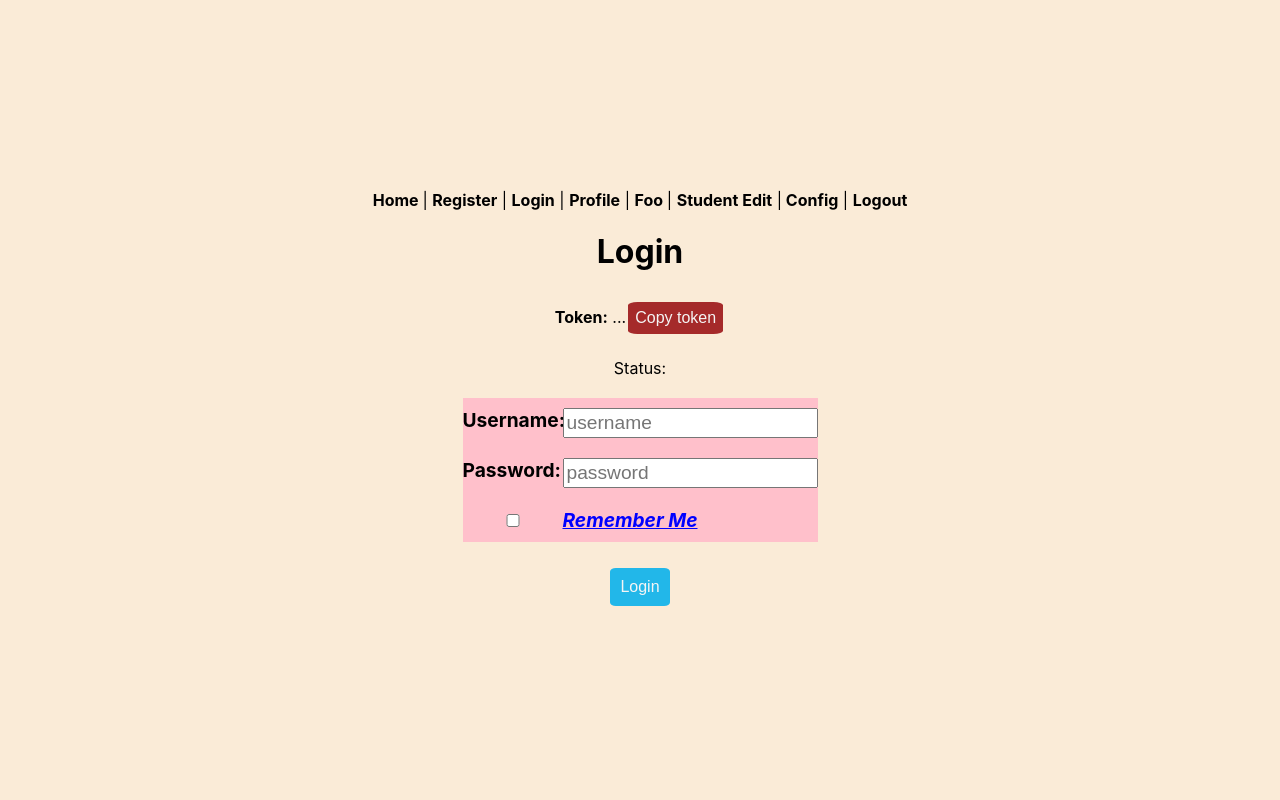
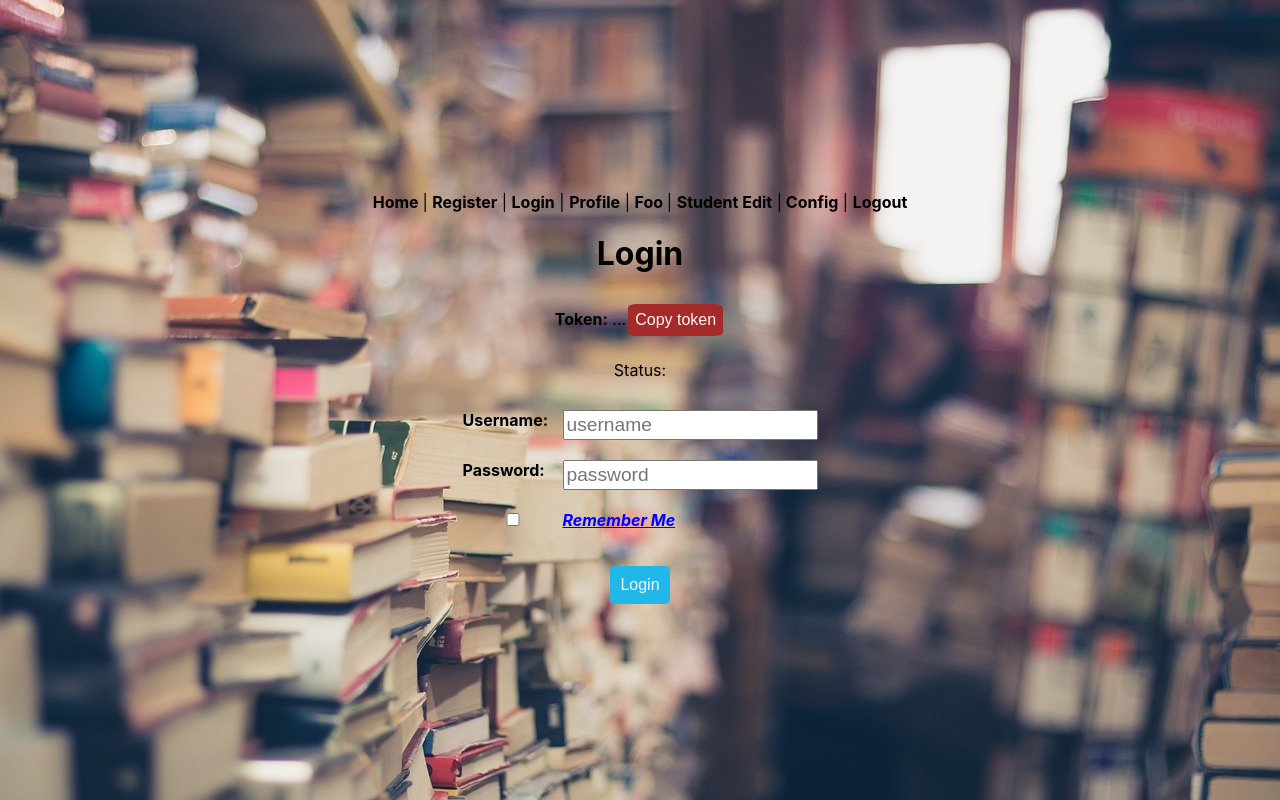
Before and after one commit to Jakkrit139/Mini-Project-in-DCW-2-2563, a Next.js app in the folder next-nodejs-auth/frontend/: page /login in a window 1280 px wide. Built offline with nearby package versions, Linux system fonts and the light colour scheme.

Commit message:
3 commit

```diff
--- a/next-nodejs-auth/frontend/components/navbar.js
+++ b/next-nodejs-auth/frontend/components/navbar.js
@@ -1,7 +1,9 @@
 import Link from 'next/link'
+import styles from '../styles/Home.module.css'
 
-const Navbar = () => (
-    <div>
+    const Navbar = () => (
+
+    <div className ={styles.ul}>
         <Link href="/"><a> <b>Home </b></a></Link> |
         <Link href="/register"><a> <b>Register</b> </a></Link>  |
         <Link href="/login"><a> <b>Login</b> </a></Link> |
@@ -11,6 +13,9 @@ const Navbar = () => (
         <Link href="/getConfig"><a><b> Config</b> </a></Link> |
         <Link href="/logout"><a> <b>Logout</b> </a></Link>
 
+
+
+
     </div>
 )
 
--- a/next-nodejs-auth/frontend/styles/Home.module.css
+++ b/next-nodejs-auth/frontend/styles/Home.module.css
@@ -5,7 +5,7 @@
     flex-direction: column;
     justify-content: center;
     align-items: center;
-    background-color: antiquewhite;
+    background-image: url(../img/register1.jpg);
 }
 
 .content {
@@ -19,10 +19,10 @@
 }
 
 .gridContainer>div {
-    background-color:pink;
     text-align: left;
     padding: 10px 0;
-    font-size: 1.2rem;
+    font-size: 2.1 rem;
+    font-style: Fantasy ;
 }
 
 .gridContainer>div>input {
```
Also changed, not shown: next-nodejs-auth/frontend/img/register1.jpg (added), 1 other file (tests, documents, lock files or other folders).
